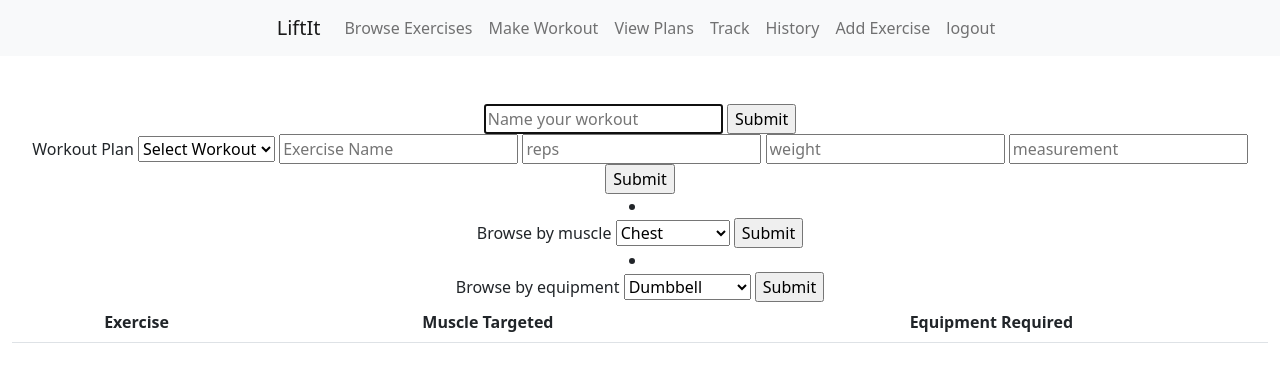
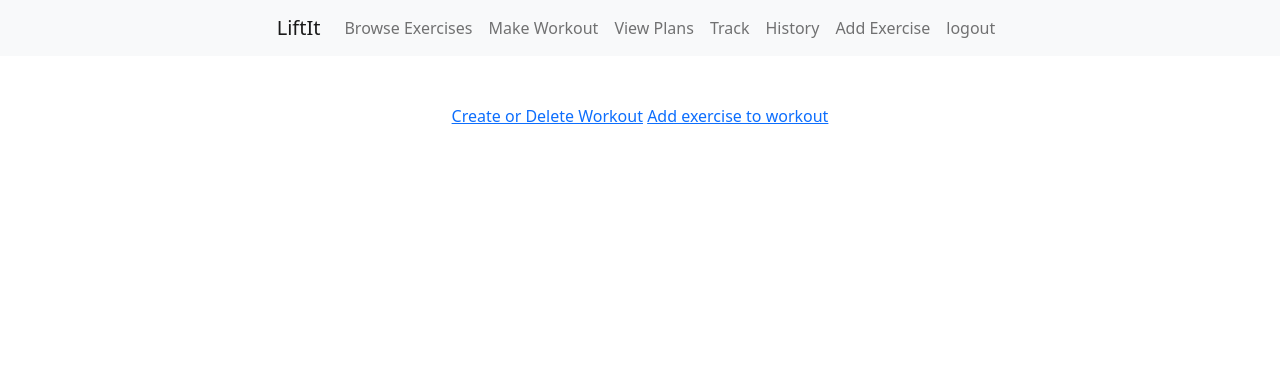
Before and after one commit to etcheekes/LiftIt, a Flask app: page /workout_plan in a window 1280 px wide. Shown: the top 382 px of the page. Run offline with Flask 2, Linux system fonts and the light colour scheme; a user stored in the database is signed in; data comes from the database, SQL or seed files in the repository; lists and menus that the app fills with data are empty; some libraries are stand-ins or nearby versions.

Commit message:
split workout_plan page into two separate new pages

```diff
--- a/app.py
+++ b/app.py
@@ -128,12 +128,6 @@ def workout_plan():
 
     if request.method == "POST":
 
-        # get name of workout
-        if "wk_name" in request.form:
-            wk_name = request.form.get("wk_name")
-            db.execute("INSERT INTO users_wk_name (user, wk_name) VALUES (?, ?)", session["user_id"], wk_name)
-
-        # below triggers issues as the below code is run when a post request is sent for just the workout name
         # check
         # get user input regarding exercise
         if "wk_plan_add" and "exercise_name" and "reps" and "weight" and "measurement" in request.form:
@@ -143,14 +137,14 @@ def workout_plan():
             weight = request.form.get("weight")
             measurement = request.form.get("measurement")
 
-        # todo: account for user entry errors for above
+            # todo: account for user entry errors for above
 
-        # obtain unique id for exercise
-        key = db.execute("SELECT id FROM exercises WHERE exercise = ?", exercise_name)
-        key = key[0]['id']
+            # obtain unique id for exercise
+            key = db.execute("SELECT id FROM exercises WHERE exercise = ?", exercise_name)
+            key = key[0]['id']
 
-        # add exercise to database for user
-        db.execute("INSERT INTO workout_details (trackuser, wk_name, track_ex, reps, weight, measurement) VALUES (?, ?, ?, ?, ?, ?)", session["user_id"], wk_name_add, key, reps, weight, measurement)
+            # add exercise to database for user
+            db.execute("INSERT INTO workout_details (trackuser, wk_name, track_ex, reps, weight, measurement) VALUES (?, ?, ?, ?, ?, ?)", session["user_id"], wk_name_add, key, reps, weight, measurement)
 
     # obtain user's self-made workout names
     user_workouts = db.execute("SELECT wk_name FROM users_wk_name WHERE user = ?", session["user_id"])
@@ -163,6 +157,12 @@ def workout_plan():
 
     # to display exercises with said muscle group
     muscle_display = request.args.get("exercises")
+
+    # let users search for exercises
+    if "q" in request.args:
+        test = request.args.get("q")
+        get_exercise = db.execute("SELECT * FROM exercises WHERE exercise LIKE ?", '%' + test + '%')
+        return render_template("workout_plan.html", get_exercise=get_exercise,  muscle=muscle, equipment=equipment, user_workouts=user_workouts)
 
     # once muscle group is chosen
     if muscle_display != None:
@@ -179,6 +179,54 @@ def workout_plan():
 
     return render_template("workout_plan.html", muscle=muscle, equipment=equipment, user_workouts=user_workouts)
 
+@app.route("/name_workout", methods=["GET", "POST"])
+@login_required
+def name_workout():
+    if request.method == "POST":
+
+        # get name of workout
+        if "wk_name" in request.form:
+            wk_name = request.form.get("wk_name")
+            db.execute("INSERT INTO users_wk_name (user, wk_name) VALUES (?, ?)", session["user_id"], wk_name)
+
+        return render_template("name_workout.html")
+
+        # todo add option to delete workout from here
+
+    return render_template("name_workout.html")
+
+@app.route("/add_workout", methods=["GET", "POST"])
+@login_required
+def add_workout():
+    if request.method == "POST":
+
+        # get user input regarding exercise
+        if "wk_plan_add" and "exercise_name" and "reps" and "weight" and "measurement" in request.form:
+            wk_name_add = request.form.get("wk_plan_add")
+            exercise_name = request.form.get("exercise_name")
+            reps = request.form.get("reps")
+            weight = request.form.get("weight")
+            measurement = request.form.get("measurement")
+
+            # todo: account for user entry errors for above
+
+            # obtain unique id for exercise
+            key = db.execute("SELECT id FROM exercises WHERE exercise = ?", exercise_name)
+            key = key[0]['id']
+
+            # add exercise to database for user
+            db.execute("INSERT INTO workout_details (trackuser, wk_name, track_ex, reps, weight, measurement) VALUES (?, ?, ?, ?, ?, ?)", session["user_id"], wk_name_add, key, reps, weight, measurement)
+
+    # obtain user's self-made workout names
+    user_workouts = db.execute("SELECT wk_name FROM users_wk_name WHERE user = ?", session["user_id"])
+
+    # let users search for exercises
+    if "q" in request.args:
+        test = request.args.get("q")
+        get_exercise = db.execute("SELECT * FROM exercises WHERE exercise LIKE ?", '%' + test + '%')
+        return render_template("add_workout.html", get_exercise=get_exercise, user_workouts=user_workouts)
+
+    return render_template("add_workout.html", user_workouts=user_workouts)
 
 @app.route("/view_plan", methods=["GET", "POST"])
 @login_required
--- a/templates/workout_plan.html
+++ b/templates/workout_plan.html
@@ -5,76 +5,10 @@
 {% endblock %}
 
 {% block main %}
+
+<!-- links -->
+<a href="/name_workout">Create or Delete Workout</a>
+<a href="/add_workout">Add exercise to workout</a>
 <!-- create workout -->
-<form action="/workout_plan" method="post">
-    <input autocomplete="off" autofocus name="wk_name" placeholder="Name your workout" type="text">
-    <input type="submit">
-</form>
-
-<!-- add exercise to a created workout -->
-<form action="/workout_plan" method="post">
-    <label for="wk_plan_add">Workout Plan</label>
-    <select name="wk_plan_add">
-        <option style="display:none;" value="0">Select Workout</option>.
-        {% for i in user_workouts %}
-        <option value="{{i['wk_name']}}">{{i['wk_name']}}</option>
-        {% endfor %}
-    </select>
-    <!-- todo make it so exercise names are auto-suggested to the user for them to select rather than them type it out-->
-    <input placeholder="Exercise Name" name="exercise_name" type="text" autocomplete="off">
-    <input placeholder="reps" name="reps" type="text" autocomplete="off">
-    <input placeholder="weight" name="weight" type="number" autocomplete="off">
-    <input placeholder="measurement" name="measurement" type="text" autocomplete="off">
-    <input type="submit" value="Submit"/>
-</form>
-
-<!-- select exercises to browse -->
-<li>
-    <form action="/workout_plan">
-        <label for="exercises">Browse by muscle</label>
-        <select name="exercises">
-        {% for i in muscle%}
-            <option value="{{i['muscle']}}">{{i['muscle']}}</option>
-        {% endfor %}
-        </select>
-        <input type="submit">
-    </form>
-  </li>
-  <li>
-    <form action="/workout_plan">
-        <label for="equipments">Browse by equipment</label>
-        <select name="equipments">
-        {% for i in equipment%}
-            <option value="{{i['equipment']}}">{{i['equipment']}}</option>
-        {% endfor %}
-        </select>
-        <input type="submit">
-  </li>
-
-<!-- display selected exercises to browse -->
-
-<table class="table">
-    <thead>
-        <tr>
-            <th scope="col">Exercise</th>
-            <th scope="col">Muscle Targeted</th>
-            <th scope="col">Equipment Required</th>
-        </tr>
-    </thead>
-    <tbody>
-        {% for i in category_to_display%}
-            <tr>
-                <td>{{i['exercise']}}</td>
-                <td>{{i['muscle']}}</td>
-                <td>{{i['equipment']}}</td>
-            </tr>
-        {% endfor %}
-    </tbody>
-  </table>
-
-<!-- allow user to add exercise to their workout
- - present the workouts the user has chosen (likely make a separate page)
- - provide option for user to remove exercise from table
--->
 
 {% endblock %}
```
Also changed, not shown: templates/add_workout.html (added, +34 -0 lines), templates/name_workout.html (added, +12 -0 lines).
